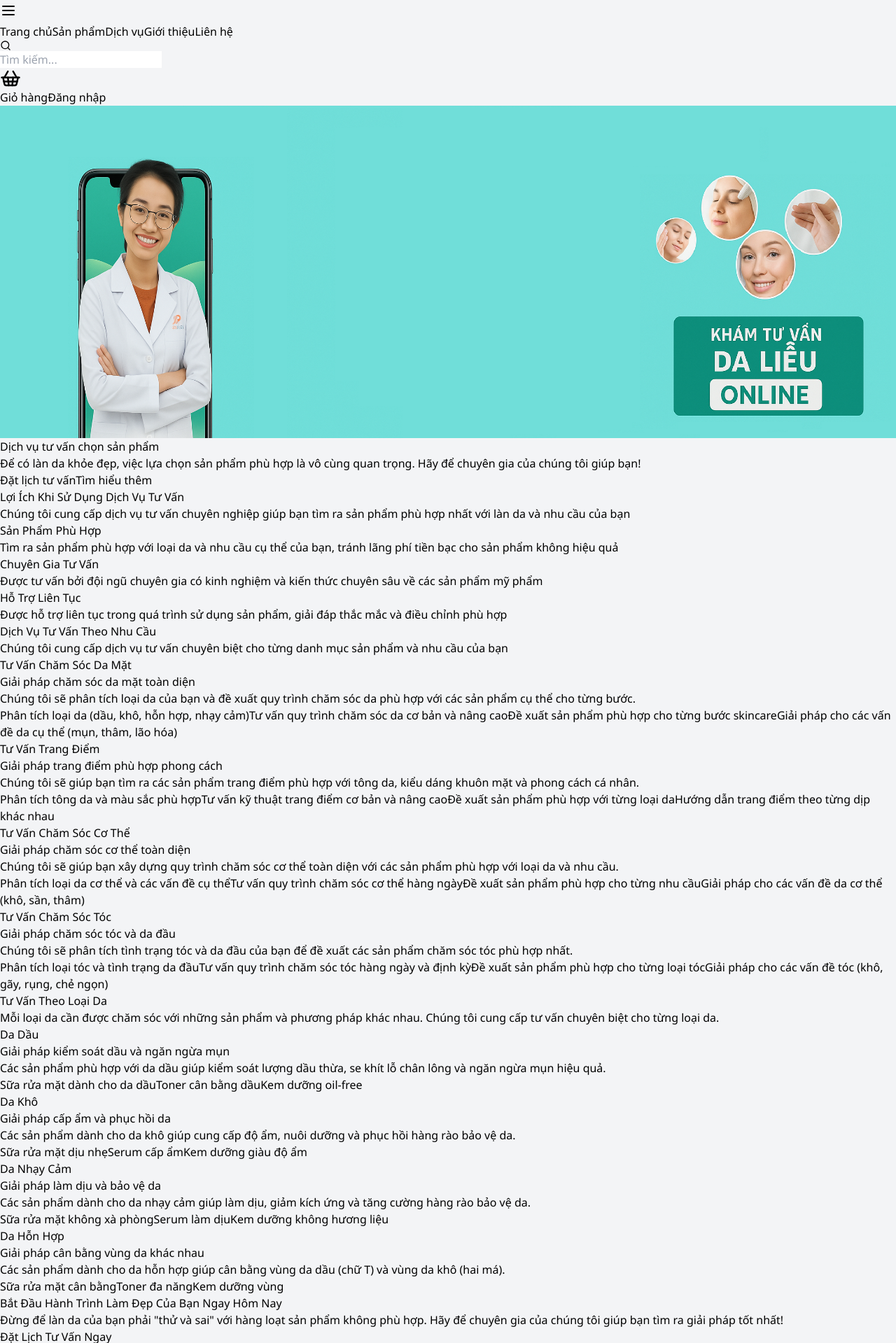
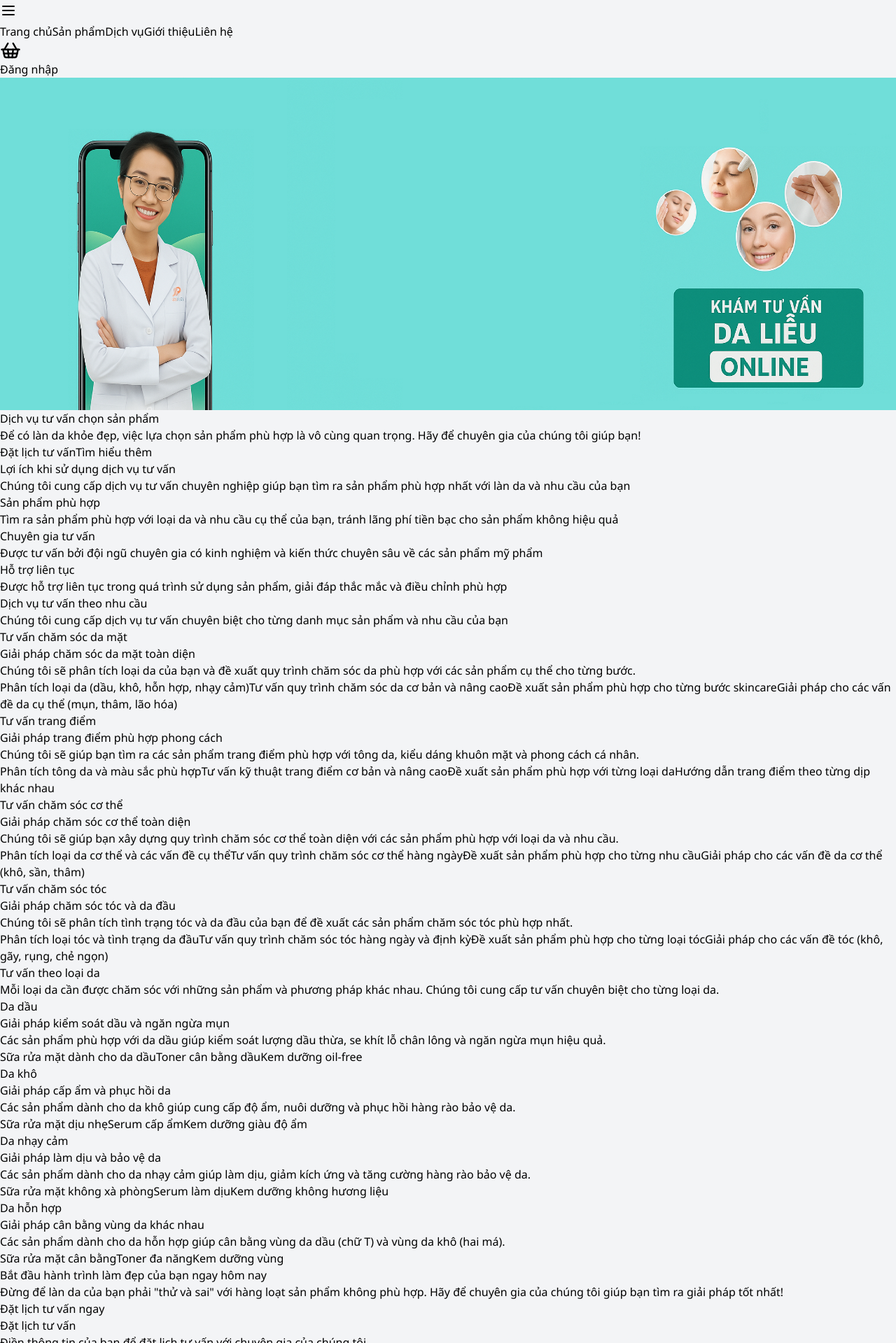
Before and after one commit to TranHongNhien04/Webdeploy, a React (Vite) app in the folder webmypham/: page /dich-vu in a window 1280 px wide. Shown: the part 21-1940 px from the top of the page at 70% size. Built offline with nearby package versions, Linux system fonts and the light colour scheme.

Commit message:
Thêm thanh tìm kiếm tên sản phẩm

```diff
--- a/webmypham/src/components/Header.jsx
+++ b/webmypham/src/components/Header.jsx
@@ -74,14 +74,23 @@ export default function Header() {
             return (
                 <div className="relative" ref={dropdownRef}>
                     <button
-                        className="flex items-center gap-2 text-sm font-medium hover:underline text-white"
+                        className={`flex items-center gap-2 text-xs font-medium hover:underline ${
+                            isDropdownOpen ? 'text-[#006D77]' : 'text-white'
+                        }`}
                         onClick={toggleDropdown}>
                         <span>Xin chào, {user.name}</span>
-                        <ChevronDown size={16} />
+                        <ChevronDown
+                            size={16}
+                            className={
+                                isDropdownOpen
+                                    ? 'transform rotate-180 transition-transform '
+                                    : 'transition-transform'
+                            }
+                        />
                     </button>
 
                     {isDropdownOpen && (
-                        <div className="absolute right-0 mt-2 w-48 bg-white rounded-md shadow-lg py-1 z-10">
+                        <div className="absolute right-0 mt-5 w-48 bg-white rounded-md shadow-lg py-1 z-10">
                             <Link
                                 to="/ho-so"
                                 className="flex items-center px-4 py-2 text-sm text-gray-700 hover:bg-[#EDF6F9] hover:text-[#006D77]"
@@ -159,7 +168,7 @@ export default function Header() {
                     </button>
 
                     {/* Desktop Navigation */}
-                    <nav className="hidden md:flex space-x-10 text-base text-white font-semibold">
+                    <nav className="hidden md:flex space-x-5 text-xs text-white font-semibold">
                         <Link
                             to="/"
                             className={`hover:text-[#005F69] transition-colors ${
@@ -265,23 +274,13 @@ export default function Header() {
                         </div>
                     )}
 
-                    <div className="w-64 hidden md:flex items-center bg-white bg-opacity-70 rounded-full px-3 py-2 mx-6">
-                        <Search size={16} className="text-gray-500 mr-2" />
-                        <input
-                            type="text"
-                            placeholder="Tìm kiếm..."
-                            className="bg-transparent flex-1 focus:outline-none text-sm text-[#006D77]"
-                        />
-                    </div>
-
-                    <div className="flex items-center space-x-4 ">
+                    <div className="flex items-center space-x-4 text-xs ">
                         <Link
                             to="/gio-hang"
-                            className={`hidden md:flex text-base font-semibold items-center gap-1 text-[#006D77] ${
-                                isActive('/gio-hang') ? 'underline' : ''
+                            className={`hidden md:flex font-semibold items-center gap-1 text-white ${
+                                isActive('/gio-hang') ? 'text-[#0f4d53]' : ''
                             }`}>
                             <ShoppingBasket size={30} />
-                            <span>Giỏ hàng</span>
                         </Link>
 
                         {renderUserSection()}
--- a/webmypham/src/pages/Cart.jsx
+++ b/webmypham/src/pages/Cart.jsx
@@ -264,7 +264,7 @@ export default function Cart() {
                     </p>
                     <Link
                         to="/san-pham"
-                        className="inline-block bg-black text-white px-6 py-3 rounded-md hover:bg-gray-800 transition-colors">
+                        className="inline-block bg-[#006D77] text-white px-6 py-3 rounded-md hover:bg-[#004248] transition-colors">
                         Tiếp tục mua sắm
                     </Link>
                 </div>
--- a/webmypham/src/pages/Service.jsx
+++ b/webmypham/src/pages/Service.jsx
@@ -41,17 +41,17 @@ const HeroSection = ({ scrollToBooking, scrollToServices }) => (
 const BenefitsSection = () => {
     const benefits = [
         {
-            title: 'Sản Phẩm Phù Hợp',
+            title: 'Sản phẩm phù hợp',
             description:
                 'Tìm ra sản phẩm phù hợp với loại da và nhu cầu cụ thể của bạn, tránh lãng phí tiền bạc cho sản phẩm không hiệu quả',
         },
         {
-            title: 'Chuyên Gia Tư Vấn',
+            title: 'Chuyên gia tư vấn',
             description:
                 'Được tư vấn bởi đội ngũ chuyên gia có kinh nghiệm và kiến thức chuyên sâu về các sản phẩm mỹ phẩm',
         },
         {
-            title: 'Hỗ Trợ Liên Tục',
+            title: 'Hỗ trợ liên tục',
             description:
                 'Được hỗ trợ liên tục trong quá trình sử dụng sản phẩm, giải đáp thắc mắc và điều chỉnh phù hợp',
         },
@@ -61,7 +61,7 @@ const BenefitsSection = () => {
         <section className="mb-16">
             <div className="text-center mb-12">
                 <h2 className="text-3xl font-bold mb-4">
-                    Lợi Ích Khi Sử Dụng Dịch Vụ Tư Vấn
+                    Lợi ích khi sử dụng dịch vụ tư vấn
                 </h2>
                 <p className="text-gray-500 max-w-2xl mx-auto">
                     Chúng tôi cung cấp dịch vụ tư vấn chuyên nghiệp giúp bạn tìm
@@ -72,7 +72,7 @@ const BenefitsSection = () => {
                 {benefits.map((benefit, index) => (
                     <div
                         key={index}
-                        className="border border-gray-200 bg-white rounded-lg p-6">
+                        className=" border border-gray-200 bg-white rounded-lg p-6 shadow-l hover:bg-[#F5EBE0]">
                         <div className="text-center">
                             <h3 className="text-xl font-semibold mb-2">
                                 {benefit.title}
@@ -92,7 +92,7 @@ const ServicesTabsSection = ({ servicesRef }) => {
     const services = [
         {
             value: 'skincare',
-            title: 'Tư Vấn Chăm Sóc Da Mặt',
+            title: 'Tư vấn chăm sóc da mặt',
             description: 'Giải pháp chăm sóc da mặt toàn diện',
             content:
                 'Chúng tôi sẽ phân tích loại da của bạn và đề xuất quy trình chăm sóc da phù hợp với các sản phẩm cụ thể cho từng bước.',
@@ -105,7 +105,7 @@ const ServicesTabsSection = ({ servicesRef }) => {
         },
         {
             value: 'makeup',
-            title: 'Tư Vấn Trang Điểm',
+            title: 'Tư vấn trang điểm',
             description: 'Giải pháp trang điểm phù hợp phong cách',
             content:
                 'Chúng tôi sẽ giúp bạn tìm ra các sản phẩm trang điểm phù hợp với tông da, kiểu dáng khuôn mặt và phong cách cá nhân.',
@@ -118,7 +118,7 @@ const ServicesTabsSection = ({ servicesRef }) => {
         },
         {
             value: 'body',
-            title: 'Tư Vấn Chăm Sóc Cơ Thể',
+            title: 'Tư vấn chăm sóc cơ thể',
             description: 'Giải pháp chăm sóc cơ thể toàn diện',
             content:
                 'Chúng tôi sẽ giúp bạn xây dựng quy trình chăm sóc cơ thể toàn diện với các sản phẩm phù hợp với loại da và nhu cầu.',
@@ -131,7 +131,7 @@ const ServicesTabsSection = ({ servicesRef }) => {
         },
         {
             value: 'hair',
-            title: 'Tư Vấn Chăm Sóc Tóc',
+            title: 'Tư vấn chăm sóc tóc',
             description: 'Giải pháp chăm sóc tóc và da đầu',
             content:
                 'Chúng tôi sẽ phân tích tình trạng tóc và da đầu của bạn để đề xuất các sản phẩm chăm sóc tóc phù hợp nhất.',
@@ -148,7 +148,7 @@ const ServicesTabsSection = ({ servicesRef }) => {
         <section ref={servicesRef} className="mb-16 pt-5 scroll-mt-24">
             <div className="text-center mb-12">
                 <h2 className="text-3xl font-bold mb-4">
-                    Dịch Vụ Tư Vấn Theo Nhu Cầu
+                    Dịch vụ tư vấn theo nhu cầu
                 </h2>
                 <p className="text-gray-500 max-w-2xl mx-auto">
                     Chúng tôi cung cấp dịch vụ tư vấn chuyên biệt cho từng danh
@@ -159,7 +159,7 @@ const ServicesTabsSection = ({ servicesRef }) => {
                 {services.map((service, index) => (
                     <div
                         key={index}
-                        className="border border-gray-200 hover:shadow-lg transition-shadow bg-white rounded-lg p-6">
+                        className="border border-gray-200 hover:bg-[#F5EBE0] transition-shadow bg-white rounded-lg p-6 shadow-lg">
                         <div>
                             <h3 className="text-xl font-semibold mb-2">
                                 {service.title}
@@ -174,7 +174,7 @@ const ServicesTabsSection = ({ servicesRef }) => {
                                 {service.items.map((item, itemIndex) => (
                                     <span
                                         key={itemIndex}
-                                        className="bg-gray-100 text-gray-800 text-xs px-2 py-1 rounded-full">
+                                        className="bg-[#E3D5CA] text-gray-800 text-xs px-2 py-1 rounded-full">
                                         {item}
                                     </span>
                                 ))}
@@ -190,7 +190,7 @@ const ServicesTabsSection = ({ servicesRef }) => {
 const SkinTypeSection = () => {
     const skinTypes = [
         {
-            title: 'Da Dầu',
+            title: 'Da dầu',
             description: 'Giải pháp kiểm soát dầu và ngăn ngừa mụn',
             content:
                 'Các sản phẩm phù hợp với da dầu giúp kiểm soát lượng dầu thừa, se khít lỗ chân lông và ngăn ngừa mụn hiệu quả.',
@@ -201,7 +201,7 @@ const SkinTypeSection = () => {
             ],
         },
         {
-            title: 'Da Khô',
+            title: 'Da khô',
             description: 'Giải pháp cấp ẩm và phục hồi da',
             content:
                 'Các sản phẩm dành cho da khô giúp cung cấp độ ẩm, nuôi dưỡng và phục hồi hàng rào bảo vệ da.',
@@ -212,7 +212,7 @@ const SkinTypeSection = () => {
             ],
         },
         {
-            title: 'Da Nhạy Cảm',
+            title: 'Da nhạy cảm',
             description: 'Giải pháp làm dịu và bảo vệ da',
             content:
                 'Các sản phẩm dành cho da nhạy cảm giúp làm dịu, giảm kích ứng và tăng cường hàng rào bảo vệ da.',
@@ -224,7 +224,7 @@ const SkinTypeSection = () => {
         },
 
         {
-            title: 'Da Hỗn Hợp',
+            title: 'Da hỗn hợp',
             description: 'Giải pháp cân bằng vùng da khác nhau',
             content:
                 'Các sản phẩm dành cho da hỗn hợp giúp cân bằng vùng da dầu (chữ T) và vùng da khô (hai má).',
@@ -235,7 +235,7 @@ const SkinTypeSection = () => {
     return (
         <section className="mb-16">
             <div className="text-center mb-12">
-                <h2 className="text-3xl font-bold mb-4">Tư Vấn Theo Loại Da</h2>
+                <h2 className="text-3xl font-bold mb-4">Tư vấn theo loại da</h2>
                 <p className="text-gray-500 max-w-2xl mx-auto">
                     Mỗi loại da cần được chăm sóc với những sản phẩm và phương
                     pháp khác nhau. Chúng tôi cung cấp tư vấn chuyên biệt cho
@@ -246,7 +246,7 @@ const SkinTypeSection = () => {
                 {skinTypes.map((skin, index) => (
                     <div
                         key={index}
-                        className="border border-gray-200 hover:shadow-lg transition-shadow bg-white rounded-lg p-6">
+                        className="border border-gray-200 hover:bg-[#F5EBE0] transition-shadow bg-white rounded-lg p-6 shadow-lg">
                         <div>
                             <h3 className="text-xl font-semibold mb-2">
                                 {skin.title}
@@ -259,7 +259,7 @@ const SkinTypeSection = () => {
                                 {skin.tags.map((tag, tagIndex) => (
                                     <span
                                         key={tagIndex}
-                                        className="bg-gray-100 text-gray-800 text-xs px-2 py-1 rounded-full">
+                                        className="bg-[#E3D5CA] text-gray-800 text-xs px-2 py-1 rounded-full">
                                         {tag}
                                     </span>
                                 ))}
@@ -375,7 +375,7 @@ const BookingFormSection = ({ bookingRef }) => {
         <section ref={bookingRef} className="mb-16 pt-5 scroll-mt-24">
             <div className="max-w-3xl mx-auto border rounded-lg p-8 bg-gray-50">
                 <div className="text-center mb-8">
-                    <h2 className="text-3xl font-bold mb-4">Đặt Lịch Tư Vấn</h2>
+                    <h2 className="text-3xl font-bold mb-4">Đặt lịch tư vấn</h2>
                     <p className="text-gray-500">
                         Điền thông tin của bạn để đặt lịch tư vấn với chuyên gia
                         của chúng tôi
@@ -569,7 +569,7 @@ const BookingFormSection = ({ bookingRef }) => {
                     <button
                         type="submit"
                         disabled={isSubmitting}
-                        className="w-full bg-black hover:bg-gray-800 text-white py-3 rounded-md text-lg disabled:bg-gray-400 disabled:cursor-not-allowed">
+                        className="w-full bg-[#006D77] hover:bg-[#004248] text-white py-3 rounded-md text-lg font-bold disabled:bg-gray-400 disabled:cursor-not-allowed">
                         {isSubmitting ? 'Đang xử lý...' : 'Đặt lịch ngay'}
                     </button>
                 </form>
@@ -587,9 +587,9 @@ const BookingFormSection = ({ bookingRef }) => {
 };
 
 const CTASection = ({ scrollToBooking }) => (
-    <section className="bg-gradient-to-r from-gray-800 to-black rounded-lg p-8 text-white text-center mb-5">
+    <section className="bg-gradient-to-r from-[#154145] to-[#006D77] rounded-lg p-8 text-white text-center mb-5">
         <h2 className="text-3xl font-bold mb-4">
-            Bắt Đầu Hành Trình Làm Đẹp Của Bạn Ngay Hôm Nay
+            Bắt đầu hành trình làm đẹp của bạn ngay hôm nay
         </h2>
         <p className="max-w-2xl mx-auto mb-8 text-gray-200">
             Đừng để làn da của bạn phải "thử và sai" với hàng loạt sản phẩm
@@ -598,8 +598,8 @@ const CTASection = ({ scrollToBooking }) => (
         </p>
         <button
             onClick={scrollToBooking}
-            className="bg-white text-black hover:bg-gray-100 py-3 px-6 rounded-md text-lg">
-            Đặt Lịch Tư Vấn Ngay
+            className="bg-white text-black font-bold hover:bg-gray-200 py-3 px-6 rounded-md text-lg">
+            Đặt lịch tư vấn ngay
         </button>
     </section>
 );
@@ -629,7 +629,7 @@ export default function Service() {
     }, [searchParams]);
 
     return (
-        <div className="mx-auto px-4 pt-5">
+        <div className="mx-auto px-4 pt-5 bg-[#EDF6F9]">
             <HeroSection
                 scrollToBooking={scrollToBooking}
                 scrollToServices={scrollToServices}
```
Also changed, not shown: webmypham/src/components/ProductGrid.jsx (+43 -15 lines), webmypham/src/data/db.json (+35 -1 lines), webmypham/src/pages/Contact.jsx (+46 -29 lines), webmypham/src/pages/Introduce.jsx (+19 -15 lines).
